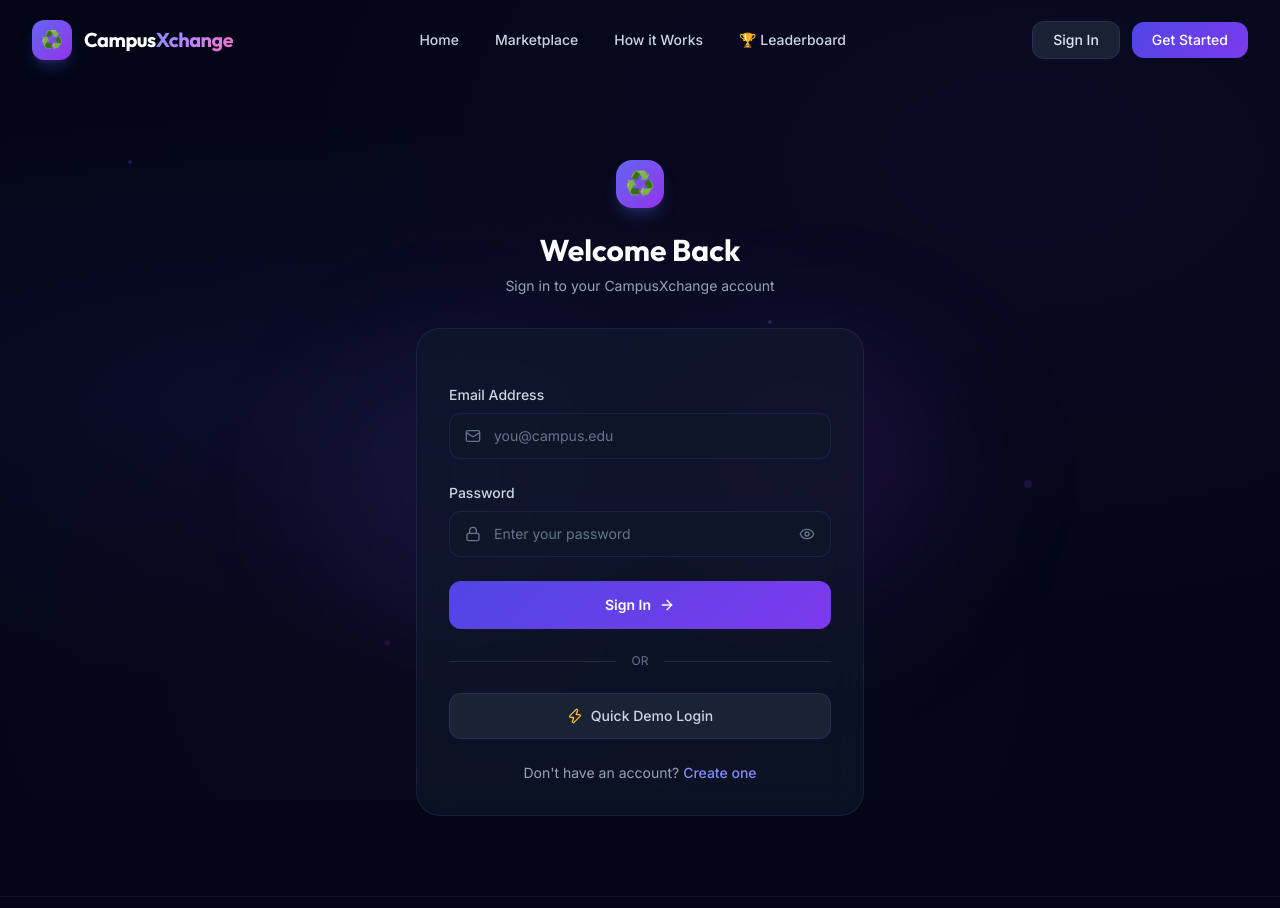
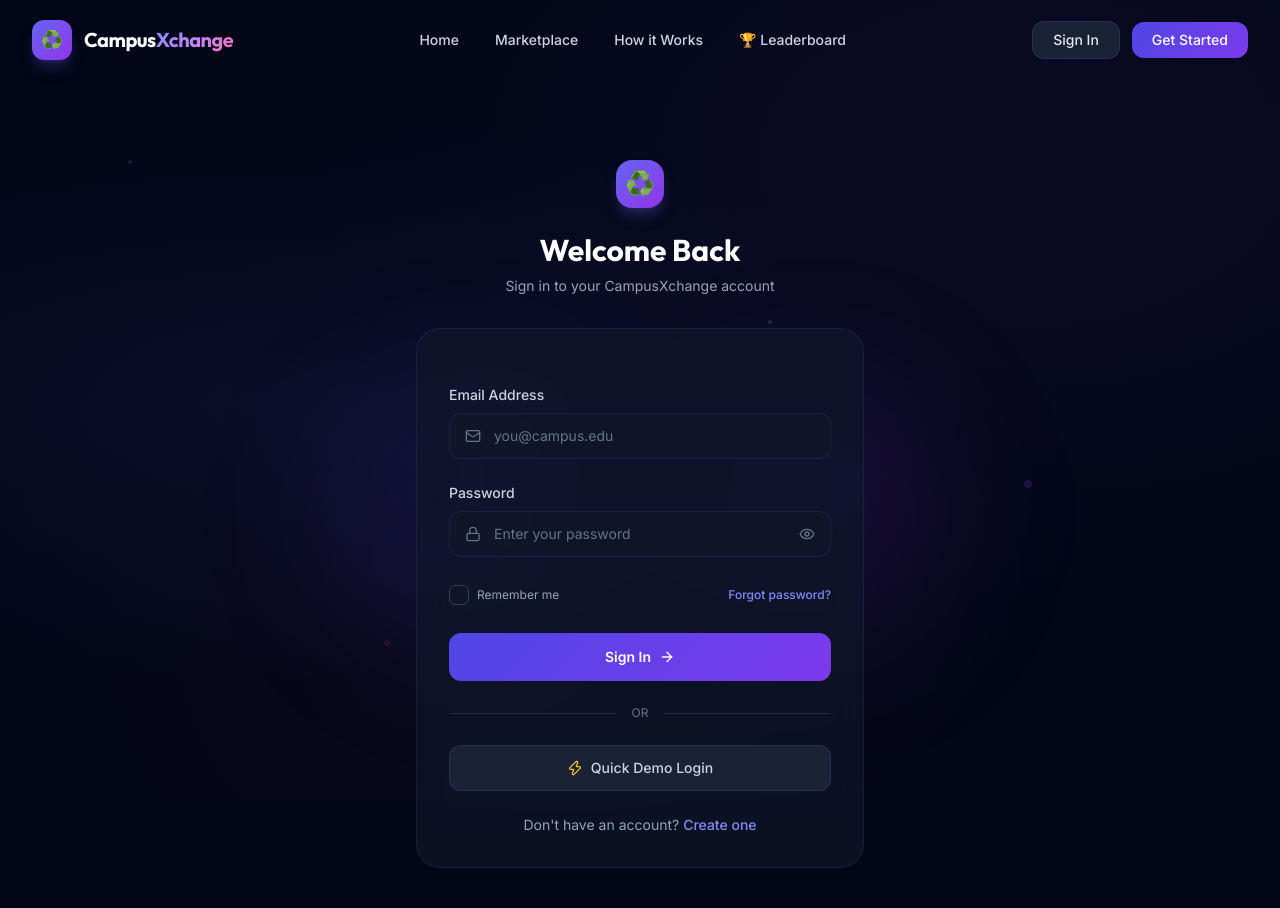
Before and after one commit to irinemilton/CampusXchange, a Flask app: page /login in a window 1280 px wide. Shown: the top 908 px of the page. Run offline with Flask 3, Linux system fonts and the light colour scheme; parts of the project's set-up code (start-up, migrations or seed data) failed here and were passed over; some libraries are stand-ins or nearby versions.

Commit message:
Final Hardened Authentication: Case-insensitive login, Remember Me, & Account Lockout Protection

```diff
--- a/app.py
+++ b/app.py
@@ -91,16 +91,17 @@
             return redirect(url_for('register'))
 
         if Student.query.filter_by(Email=email.lower()).first():
-            flash('Email already registered.', 'error')
+            flash('This email is already registered. Please login or use a different email.', 'error')
             return redirect(url_for('register'))
 
         try:
-            student = Student(Name=name, Email=email, CreditBalance=100)
+            # Always store emails in lowercase for consistent lookup
+            student = Student(Name=name, Email=email.lower(), CreditBalance=100)
             student.set_password(password)
             db.session.add(student)
             db.session.commit()
 
-            login_user(student)
+            login_user(student, remember=True)
             flash(f'Welcome to CampusXchange, {name}! You received 100 starter credits.', 'success')
             return redirect(url_for('dashboard'))
         except Exception as e:
@@ -117,15 +118,33 @@
         return redirect(url_for('dashboard'))
 
     if request.method == 'POST':
-        email = request.form.get('email')
+        email = request.form.get('email', '').strip().lower()
         password = request.form.get('password')
+        remember = True if request.form.get('remember') else False
 
+        # Lookup is now case-insensitive
         student = Student.query.filter_by(Email=email).first()
-        if student and student.check_password(password):
-            login_user(student)
-            flash(f'Welcome back, {student.Name}!', 'success')
-            next_page = request.args.get('next')
-            return redirect(next_page or url_for('dashboard'))
+
+        if student:
+            # Check if account is blocked (for demonstration, we only lock locally)
+            if student.FailedLoginAttempts >= 5:
+                flash('Account locked due to too many failed attempts. Contact admin.', 'error')
+                return redirect(url_for('login'))
+
+            if student.check_password(password):
+                # SUCCESS
+                student.FailedLoginAttempts = 0
+                db.session.commit()
+
+                login_user(student, remember=remember)
+                flash(f'Welcome back, {student.Name}!', 'success')
+                next_page = request.args.get('next')
+                return redirect(next_page or url_for('dashboard'))
+            else:
+                # FAILURE
+                student.FailedLoginAttempts += 1
+                db.session.commit()
+                flash('Invalid email or password.', 'error')
         else:
             flash('Invalid email or password.', 'error')
 
--- a/models.py
+++ b/models.py
@@ -27,6 +27,7 @@
     PasswordHash = db.Column(db.String(255), nullable=False)
     CreditBalance = db.Column(db.Integer, default=0)
     Bio = db.Column(db.Text, nullable=True)
+    FailedLoginAttempts = db.Column(db.Integer, default=0)
 
     # Relationships
     items = db.relationship('Item', backref='owner', lazy='dynamic',
--- a/templates/login.html
+++ b/templates/login.html
@@ -47,6 +47,18 @@
                             <i data-lucide="eye" class="w-4 h-4"></i>
                         </button>
                     </div>
+                </div>
+
+                <!-- Remember Me & Forgot Password -->
+                <div class="flex items-center justify-between py-1">
+                    <label class="flex items-center gap-2 cursor-pointer group">
+                        <div class="relative w-5 h-5 flex items-center justify-center">
+                            <input type="checkbox" name="remember" class="peer appearance-none w-5 h-5 border border-slate-700 rounded-md bg-slate-900/50 checked:bg-indigo-600 checked:border-indigo-500 transition-all cursor-pointer">
+                            <i data-lucide="check" class="absolute w-3 h-3 text-white opacity-0 peer-checked:opacity-100 transition-opacity pointer-events-none"></i>
+                        </div>
+                        <span class="text-xs text-slate-400 group-hover:text-slate-200 transition-colors">Remember me</span>
+                    </label>
+                    <a href="#" class="text-xs text-indigo-400 hover:text-indigo-300 transition-colors font-medium">Forgot password?</a>
                 </div>
 
                 <!-- Submit -->
```
